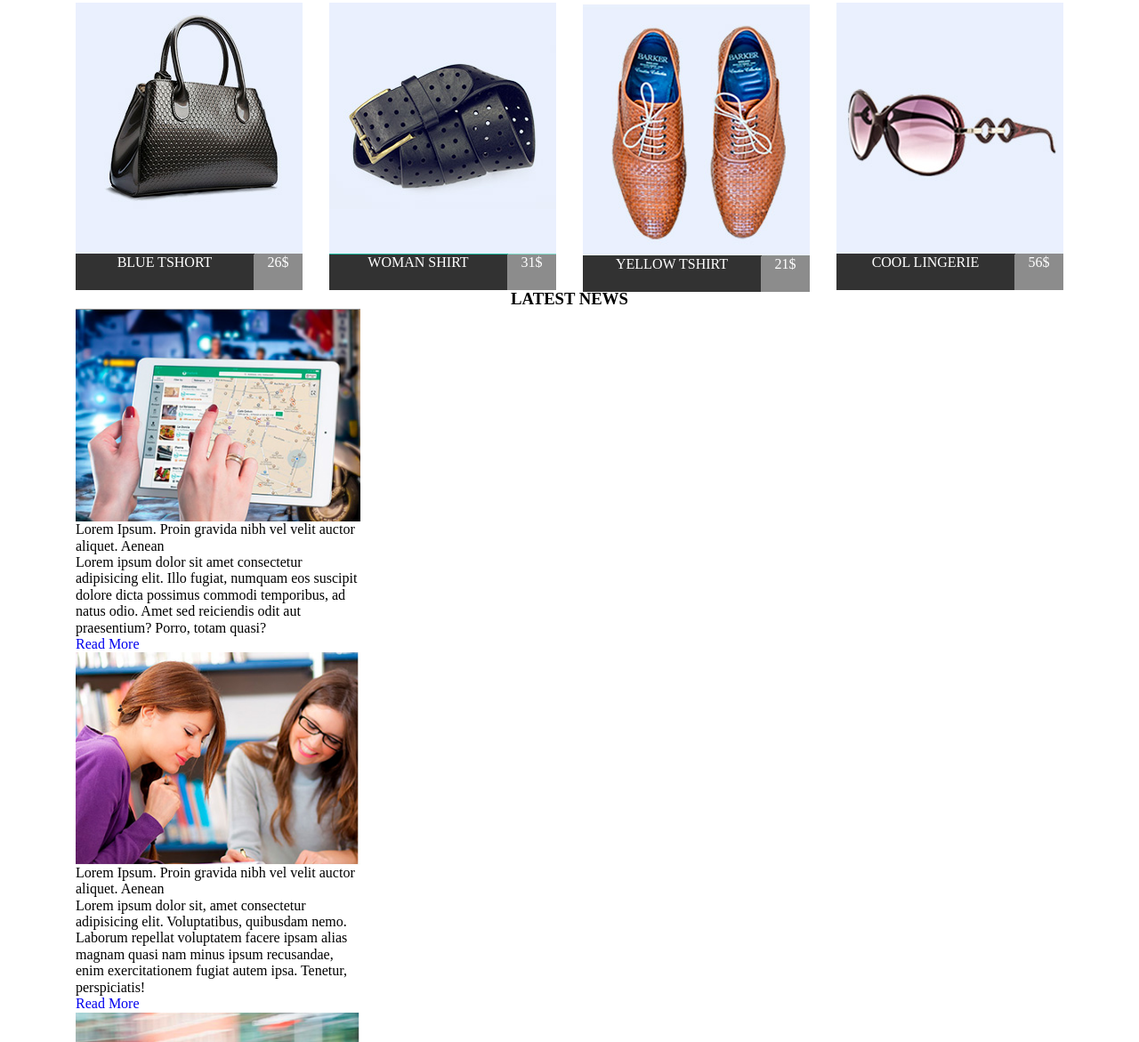
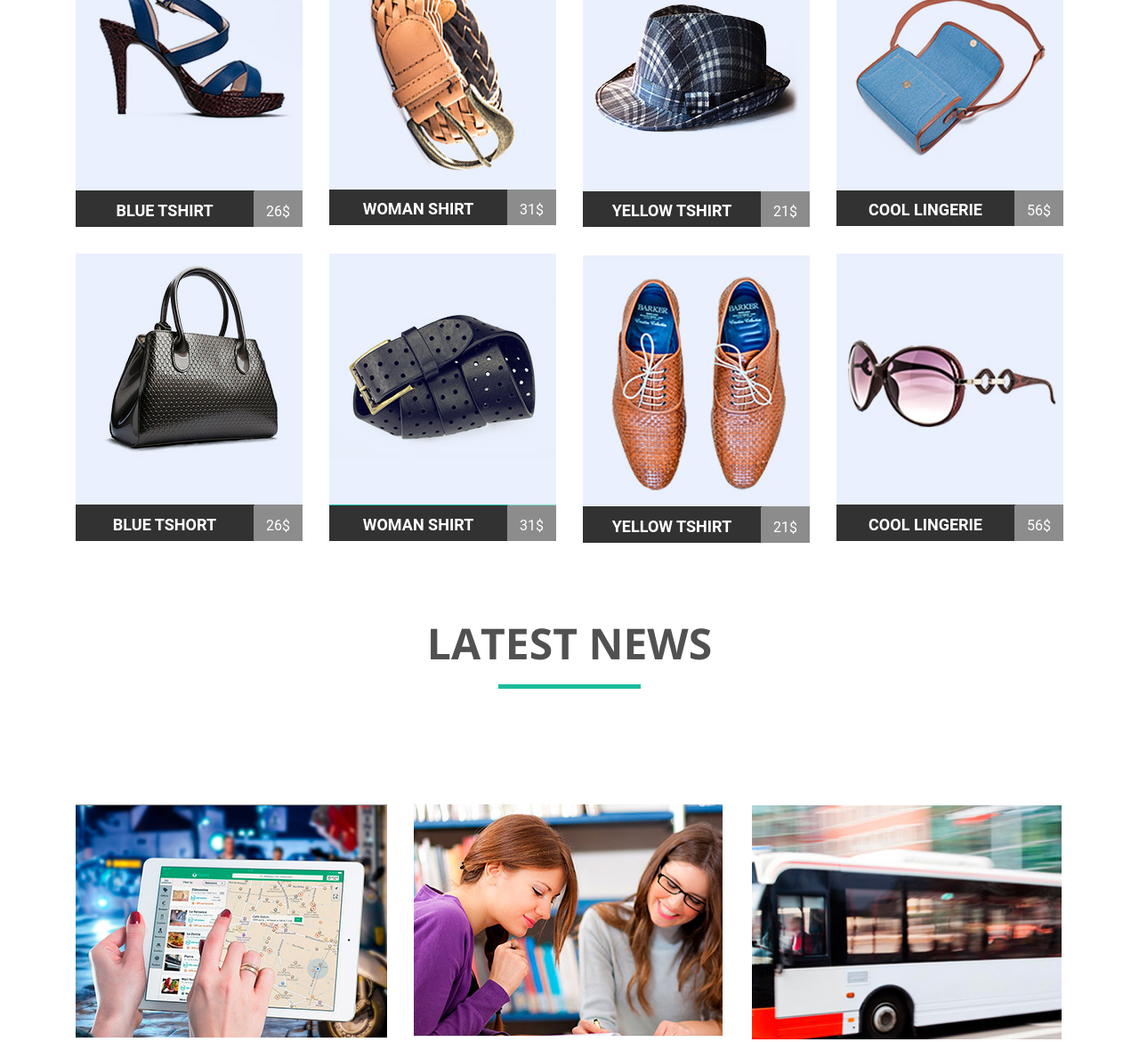
Before and after one commit to Ghore/goit-fe-course, a plain HTML site: page html-css/module-04/index.html in a window 1280 px wide. Shown: the part 414-1585 px from the top of the page at 89% size. Drawn offline with nearby package versions, Linux system fonts and the light colour scheme.

Commit message:
homeWork1-2-3

```diff
--- a/html-css/module-03/css/style.css
+++ b/html-css/module-03/css/style.css
@@ -16,6 +16,14 @@ body {
   .container {
     width: 900px;
    }
+   a {
+    display: block;
+    text-decoration: none;
+    font-family: 'Playfair Display', serif;
+  }
+  article {
+    margin-bottom: 135px;
+  }
 .main-menu a:hover {
  color: #03a9f4;
 }
@@ -24,10 +32,10 @@ body {
   padding: 0px;
   margin: 0px;
   font-size: 0px;
-  margin-bottom: 105px;
+  padding-bottom: 105px;
+  padding-top: 76px;
 }
  .main-menu li {
-  font-family: 'Playfair Display', serif;
    display: inline-block;
    margin-right: 123px;
    color: #626262;
@@ -85,12 +93,9 @@ font-weight: normal;
 .text {
   color: #626262;
   margin: 0px;
-  margin-bottom: 135px;
   font-size: 14px;
   text-align: justify;
 }
-
-
 .load-more {
   display: block;
   font-family: 'Playfair Display', serif;
@@ -99,7 +104,6 @@ font-weight: normal;
   border: 1px solid rgb(98, 98, 98) ;
   font-size: 20px;
   margin: 0 auto;
-  margin-top: 60px;
   padding: 0px;
 
 }
--- a/html-css/module-04/css/style.css
+++ b/html-css/module-04/css/style.css
@@ -14,7 +14,9 @@ html {
       list-style: none;
     }
     a {
+      display: block;
       text-decoration: none;
+      color: black;
     }
     img {
       display: block;
@@ -44,24 +46,66 @@ html {
        .site-logo {
         float: left;
     }
+    section {
+      font-family: 'Roboto', sans-serif;
+    }
+    nav {
+      font-family: 'Open Sans', sans-serif;
+      font-size: 18px;
+      font-weight: 800;
+      line-height: 32px;
+      padding: 40px 0;
+      padding-bottom: 110px;
+      text-transform: uppercase;
+    }
+    .site-navigation{
+      float: right;
+    }
+    .site-navigation li:last-child{
+      margin-right: 0px;
+    }
        .site-navigation li{
-         float: right;
+         float:left;
          list-style: none;
+         margin-right: 35px;
        }
        .site-navigation a:hover{
         color: #03a9f4;
        }
   .title {
+    color: #515151;
+    font-size: 48px;
+    font-weight:800;
+    line-height: 32px;
     text-align: center;
     text-transform: uppercase;
+    margin-bottom: 130px;
 
+  }
+
+  .title::after{
+    display: block;
+    margin: 0 auto;
+    margin-top: 30px;
+    width: 160px;
+    height: 5px;
+    background-color: #1abc9c;
+    content: '';
+  }
+  .cards {
+    padding-bottom: 100px;
   }
  .cards-item {
    float: left;
    margin-bottom: 30px;
    margin-right: 30px;
    height: 322px;
-
+ }
+ .cards-item:hover .item {
+  background-color:  #1abc9c;
+ }
+ .cards-item:hover .price {
+   background-color:#1abc9c ;
  }
 .cards-item:not(:nth-child(-n + 4)){
   margin-bottom: 0px;
@@ -77,7 +121,10 @@ html {
   background-color: #323232;
   text-align: center;
   text-transform: uppercase;
-
+  padding-top:6px;
+  font-weight: 700;
+  font-size: 18px;
+  line-height: 32px;
 }
 .price {
   color: #fff;
@@ -87,12 +134,53 @@ html {
   width: 55px;
 text-align: center;
 text-transform: uppercase;
+padding-top: 14px;
 }
-.news-post {
-  width: 350px;
-
+.news{
+  font-family: 'Open Sans', sans-serif;
 }
 .post-item {
   float: left;
-  margin-right: 30px;
+  width: 350px;
 }
+.post-item:not(:last-child) {
+margin-right: 30px;
+}
+.image{
+  margin-bottom: 18px;
+}
+.description {
+  color: #555252;
+  font-size: 18px;
+  font-weight: 600;
+  line-height: 26px;
+  padding-bottom: 46px;
+}
+ .description::after {
+  display: block;
+    width: 160px;
+    height: 5px;
+    background-color: #1abc9c;
+    content: '';
+    margin-top: 16px;
+}
+.text{
+  color: #555252;
+  font-size: 14px;
+  font-weight: 400;
+  line-height: 26px;
+  margin-bottom: 20px;
+}
+.readmore{
+  font-size: 16px;
+  font-weight:300;
+  line-height: 26px;
+  width: 160px;
+  height: 50px;
+  position: absolute;
+  text-align: center;
+  color: #fff;
+  background-color: aqua;
+  border-radius: 3px;
+  padding-top: 12px;
+}
--- a/html-css/module-04/index.html
+++ b/html-css/module-04/index.html
@@ -4,18 +4,19 @@
     <meta charset="UTF-8">
     <meta name="viewport" content="width=device-width, initial-scale=1.0">
     <title>Homework#4</title>
+    <link href="https://fonts.googleapis.com/css?family=Open+Sans:400,600,700&Roboto:400,700,900&display=swap" rel="stylesheet">
     <link rel="stylesheet" href="css/normalize.css">
     <link rel="stylesheet" href="css/style.css">
 </head>
 <body>
-    <header class="page-header">
+    <header class="page-header container">
 <nav>
     <a href="#" class="site-logo">
         <img src="img/Logo.jpg" alt="Logo" height="22" width="77">
     </a>
 
     <ul class="site-navigation clearfix">
-       <li class="">
+       <li>
         <a href="#">home </a>
        </li>
        <li>
@@ -39,7 +40,7 @@
     <main class="content">
         <div class="container ">
         <section class="products"> <h1 class="visually-hidden"> test</h1>
-            <h2 class="title">featured products</h2>
+            <h2 class="title clearfix">featured products</h2>
 
 <ul class="cards clearfix">
     <li class="cards-item"> <a class="link" href="#">
@@ -50,43 +51,43 @@
     </li>
     <li class="cards-item"> <a class="link" href="#">
         <img src="img/2.jpg" alt="" height="282" width="255">
-        <h4 class="item">woman shirt</h4>
+        <h3 class="item">woman shirt</h3>
         <p class="price">31$</p>
     </a>
     </li>
     <li class="cards-item"> <a class="link" href="#">
         <img src="img/3.jpg" alt="" height="282" width="255">
-        <h5 class="item">yellow tshirt</h5>
+        <h3 class="item">yellow tshirt</h3>
         <p class="price">21$</p>
     </a>
     </li>
     <li class="cards-item"> <a class="link" href="#">
         <img src="img/4.jpg" alt="" height="282" width="255">
-        <h6 class="item">cool lingerie</h6>
+        <h3 class="item">cool lingerie</h3>
         <p class="price">56$</p>
     </a>
     </li>
     <li class="cards-item"> <a class="link" href="#">
         <img src="img/5.jpg" alt="" height="282" width="255">
-        <h7 class="item">blue tshort</h7>
+        <h3 class="item">blue tshort</h3>
         <p class="price">26$</p>
     </a>
     </li>
     <li class="cards-item"> <a class="link" href="#">
         <img src="img/6.jpg" alt="" height="282" width="255">
-        <h8 class="item">woman shirt</h8>
+        <h3 class="item">woman shirt</h3>
         <p class="price">31$</p>
     </a>
     </li>
     <li class="cards-item"> <a class="link" href="#">
         <img src="img/7.jpg" alt="" height="282" width="255">
-        <h9 class="item">yellow tshirt</h9>
+        <h3 class="item">yellow tshirt</h3>
         <p class="price">21$</p>
     </a>
     </li>
     <li class="cards-item"> <a class="link" href="#">
         <img src="img/8.jpg" alt="" height="282" width="255">
-        <h10 class="item">cool lingerie</h10>
+        <h3 class="item">cool lingerie</h3>
         <p class="price">56$</p>
     </a>
     </li>
@@ -95,23 +96,23 @@
 </section>
 
 <section class="news">
-<h3 class="title">latest news</h3>
+<h4 class="title clearfix">latest news</h4>
 <ul class="news-post clearfix">
     <li class="post-item">
-        <img src="img/1-1.jpg" alt="" height="260" width="350">
-        <p class="description">Lorem Ipsum. Proin gravida nibh vel velit auctor aliquet. Aenean </p>
+        <img class="image" src="img/1-1.jpg" alt="" height="260" width="350">
+        <p class="description clearfix">Lorem Ipsum. Proin gravida nibh vel velit auctor aliquet. Aenean </p>
         <p class="text">Lorem ipsum dolor sit amet consectetur adipisicing elit. Illo fugiat, numquam eos suscipit dolore dicta possimus commodi temporibus, ad natus odio. Amet sed reiciendis odit aut praesentium? Porro, totam quasi?</p>
         <a class="readmore" href="#">Read More</a>
     </li>
         <li class="post-item">
-            <img src="img/1-2.jpg" alt="" height="260" width="350">
-            <p class="description">Lorem Ipsum. Proin gravida nibh vel velit auctor aliquet. Aenean </p>
+            <img class="image" src="img/1-2.jpg" alt="" height="260" width="350">
+            <p class="description clearfix">Lorem Ipsum. Proin gravida nibh vel velit auctor aliquet. Aenean </p>
             <p class="text">Lorem ipsum dolor sit, amet consectetur adipisicing elit. Voluptatibus, quibusdam nemo. Laborum repellat voluptatem facere ipsam alias magnam quasi nam minus ipsum recusandae, enim exercitationem fugiat autem ipsa. Tenetur, perspiciatis!</p>
             <a class="readmore" href="#">Read More</a>
         </li>
     <li class="post-item">
-        <img src="img/1-3.jpg" alt="" height="260" width="350">
-<p class="description">Lorem Ipsum. Proin gravida nibh vel velit auctor aliquet. Aenean </p>
+        <img class="image" src="img/1-3.jpg" alt="" height="260" width="350">
+<p class="description clearfix">Lorem Ipsum. Proin gravida nibh vel velit auctor aliquet. Aenean </p>
 <p class="text">Lorem ipsum dolor sit amet consectetur adipisicing elit. Natus necessitatibus facilis exercitationem voluptates, hic fugit perspiciatis atque minus aut, architecto, repellendus nisi eaque modi! Quidem expedita dolor dolore mollitia quaerat.</p>
 <a class="readmore" href="#">Read More</a>
 </li>
```
